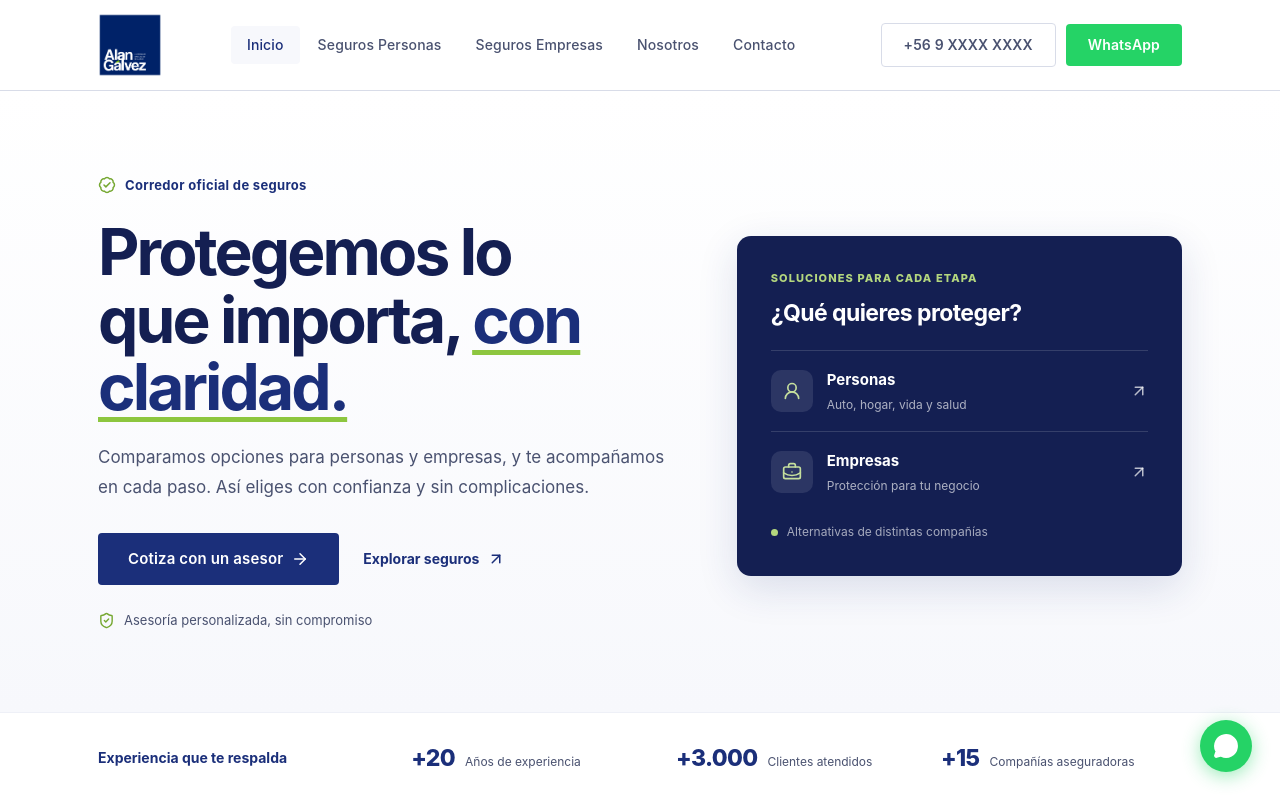
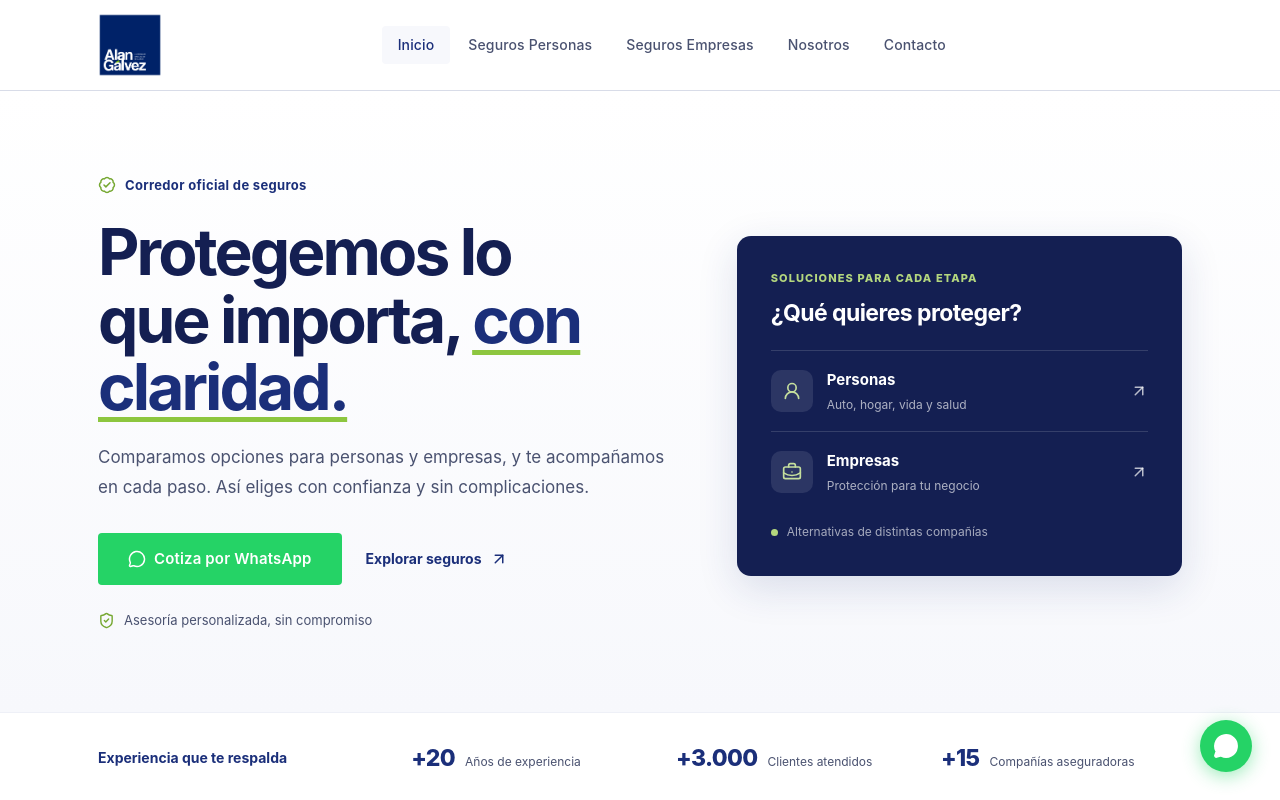
Before and after one commit to Gronexlock/landingFirstPage, a React (Vite) app in the folder web/: page / in a window 1280 px wide. Shown: the top 800 px of the page. Built offline with nearby package versions, Linux system fonts and the light colour scheme.

Commit message:
Remove header contact links and add WhatsApp CTA

```diff
--- a/web/src/components/Layout.jsx
+++ b/web/src/components/Layout.jsx
@@ -44,8 +44,6 @@ export default function Layout() {
               <NavLink to="/contacto" className={({ isActive }) => (isActive ? 'active' : '')} onClick={() => setMobileOpen(false)}>Contacto</NavLink>
             </nav>
             <div className="header-actions">
-              <a href="tel:+5699999999" className="btn btn-ghost" id="btn-header-tel">+56 9 XXXX XXXX</a>
-              <a href="https://wa.me/5699999999" className="btn btn-wa" id="btn-header-wa" target="_blank" rel="noopener noreferrer">WhatsApp</a>
               <button
                 type="button"
                 className="mobile-menu-toggle"
--- a/web/src/index.css
+++ b/web/src/index.css
@@ -1029,7 +1029,6 @@ section.home-hero {
   nav.main-nav.is-open { position: absolute; top: 100%; left: 0; right: 0; display: flex; flex-direction: column; align-items: stretch; gap: 2px; padding: 12px 22px 18px; background: #fff; border-bottom: 1px solid var(--n200); box-shadow: var(--sh-md); }
   nav.main-nav.is-open a { padding: 12px 14px; }
   .mobile-menu-toggle { display: inline-flex; }
-  #btn-header-tel { display: none; }
 }
 
 @media (max-width: 700px) {
@@ -1048,7 +1047,6 @@ section.home-hero {
   .header-inner { height: 76px; gap: 10px; }
   .logo-wrap img { height: 52px; }
   .header-actions { gap: 8px; }
-  #btn-header-wa { padding: 10px 13px; font-size: 12px; }
   .mobile-menu-toggle { width: 40px; height: 40px; }
   .home-hero-actions { align-items: flex-start; flex-direction: column; gap: 16px; }
   .home-hero-actions .btn { width: 100%; }
--- a/web/src/pages/Home.jsx
+++ b/web/src/pages/Home.jsx
@@ -1,8 +1,8 @@
 import {
-  ArrowRight,
   ArrowUpRight,
   BadgeCheck,
   BriefcaseBusiness,
+  MessageCircle,
   ShieldCheck,
   UserRound,
 } from 'lucide-react';
@@ -25,9 +25,14 @@ export default function Home() {
               Comparamos opciones para personas y empresas, y te acompañamos en cada paso. Así eliges con confianza y sin complicaciones.
             </p>
             <div className="home-hero-actions">
-              <Link to="/contacto" className="btn btn-primary btn-lg">
-                Cotiza con un asesor <ArrowRight aria-hidden="true" />
-              </Link>
+              <a
+                href="https://wa.me/5699999999?text=Hola%2C%20quiero%20cotizar%20un%20seguro."
+                className="btn btn-wa btn-lg"
+                target="_blank"
+                rel="noopener noreferrer"
+              >
+                <MessageCircle aria-hidden="true" /> Cotiza por WhatsApp
+              </a>
               <Link to="/seguros" className="home-text-link">
                 Explorar seguros <ArrowUpRight aria-hidden="true" />
               </Link>
```
